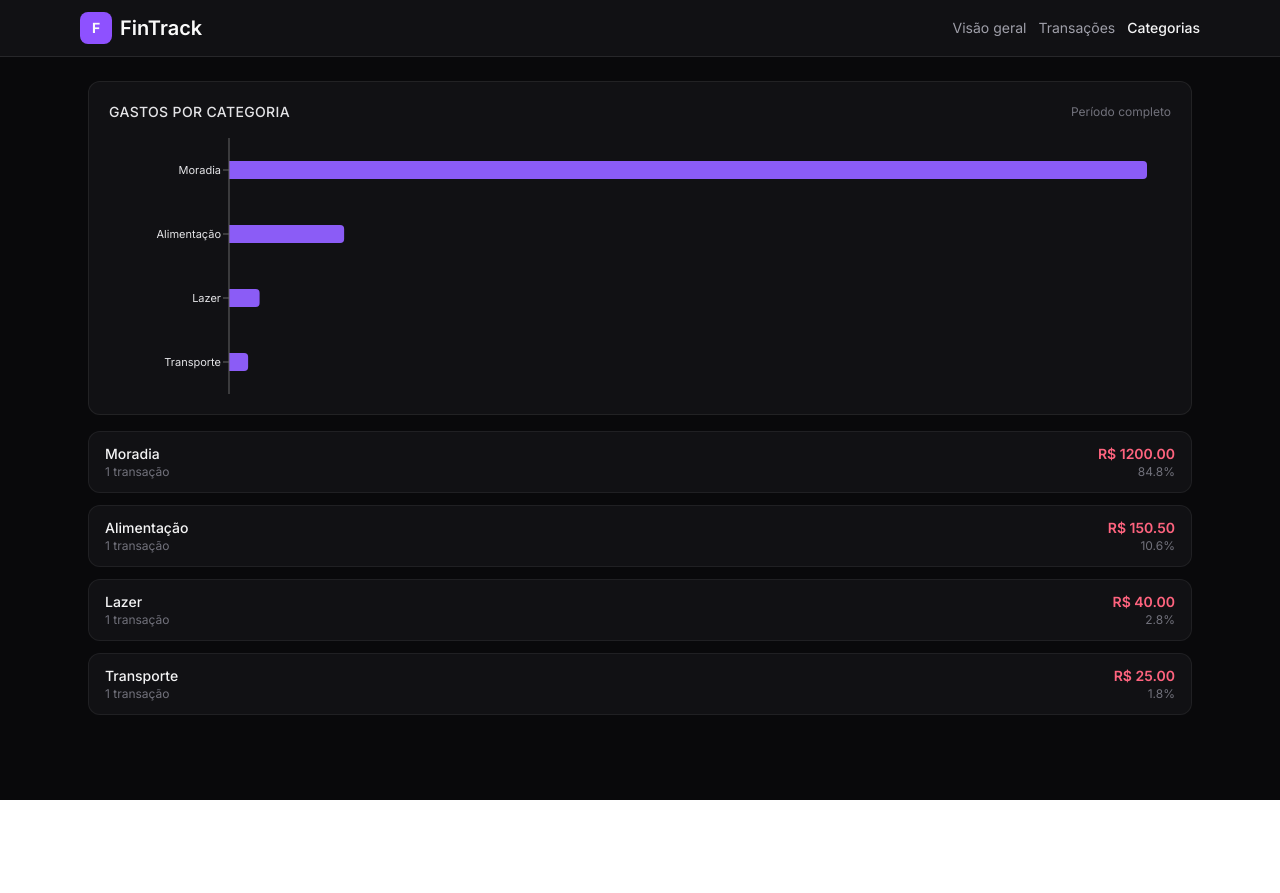
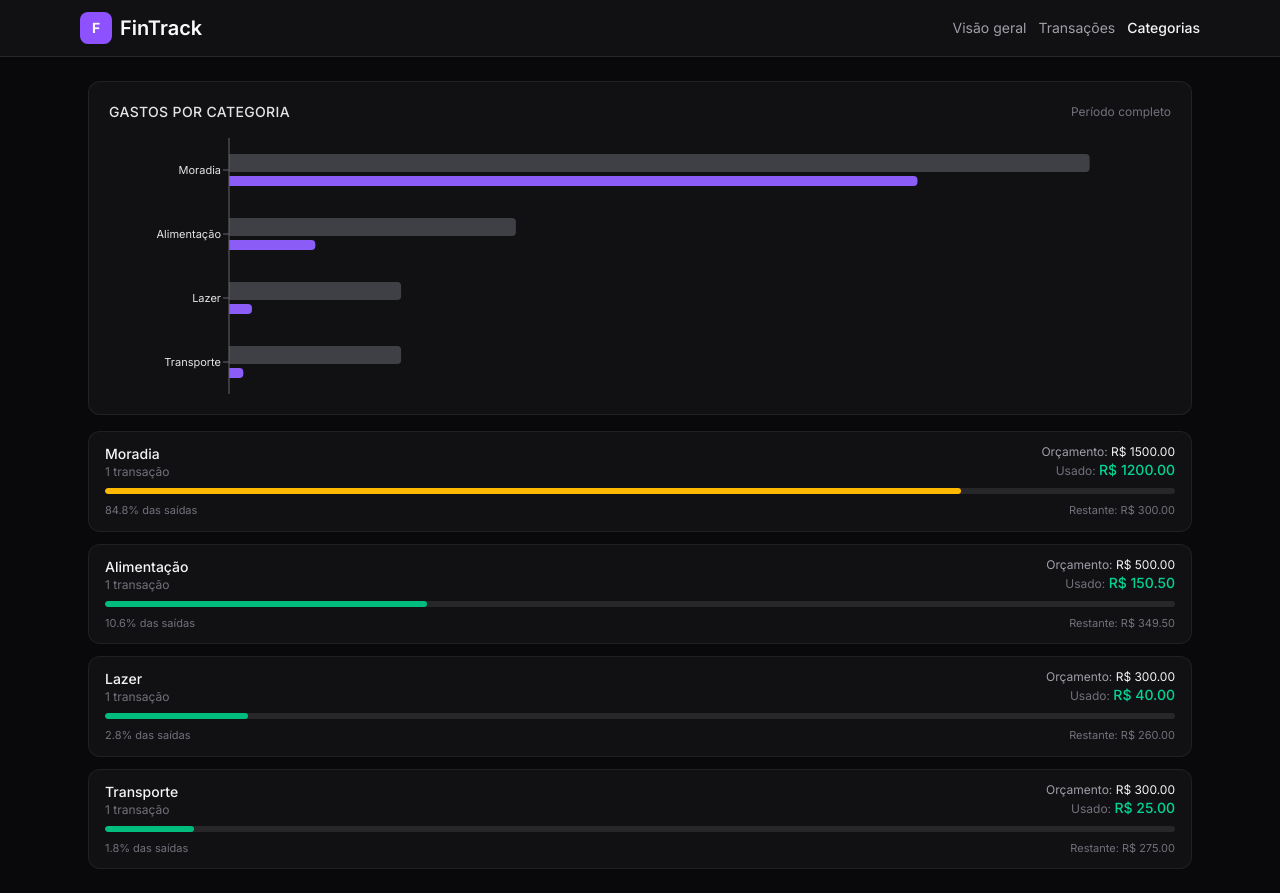
Before and after one commit to ManzanoW/fintrack, a Next.js app: page /categories in a window 1280 px wide. Before the commit the page ends 800 px from the top, so only its background shows below. Built offline with nearby package versions, Linux system fonts and the light colour scheme.

Commit message:
feat: added category budget with progress bars

```diff
--- a/src/app/categories/page.tsx
+++ b/src/app/categories/page.tsx
@@ -17,6 +17,13 @@ export default function CategoriesPage() {
   const transactions: Transaction[] = mockTransactions;
 
   const categories = useMemo(() => {
+    const categoryBudgets: Record<string, number> = {
+      Alimentação: 500,
+      Transporte: 300,
+      Lazer: 300,
+      Moradia: 1500,
+    };
+
     const map = new Map<string, { total: number; count: number }>();
 
     transactions.forEach((t) => {
@@ -31,10 +38,17 @@ export default function CategoriesPage() {
       });
     });
 
-    const arr = Array.from(map.entries()).map(([name, data]) => ({
+    const arr = Array.from(map.entries()).map(([name, data]) => {
+      const budget = categoryBudgets[name] ?? 0;
+      const progress = budget ? (data.total / budget) * 100 : 0;
+
+      return {
         name,
         ...data,
-    }));
+        budget,
+        progress,
+      };
+    });
 
     const grandTotal = arr.reduce((sum, c) => sum + c.total, 0);
 
@@ -46,7 +60,7 @@ export default function CategoriesPage() {
       .sort((a, b) => b.total - a.total);
   }, [transactions]);
 
-  const periodLabel = "Período completo"; // depois você pode ligar com filtros globais
+  const periodLabel = "Período completo";
 
   return (
     <div className="min-h-screen bg-zinc-950 text-zinc-50">
@@ -85,16 +99,25 @@ export default function CategoriesPage() {
                     color: "#fafafa",
                     padding: "0.5rem 0.75rem",
                   }}
-                  formatter={(value: number | string | undefined) => {
+                  formatter={(value: number | string | undefined, name) => {
                     const n = Number(value ?? 0);
-                    return `R$ ${n.toFixed(2)}`;
+                    return [
+                      `R$ ${n.toFixed(2)}`,
+                      name === "total" ? "Gasto" : "Orçamento",
+                    ];
                   }}
+                />
+                <Bar
+                  dataKey="budget"
+                  fill="#3f3f46"
+                  radius={[0, 4, 4, 0]}
+                  barSize={18}
                 />
                 <Bar
                   dataKey="total"
                   fill="#8b5cf6"
                   radius={[0, 4, 4, 0]}
-                  barSize={18}
+                  barSize={10}
                 />
               </BarChart>
             </ResponsiveContainer>
@@ -106,21 +129,73 @@ export default function CategoriesPage() {
           {categories.map((cat) => (
             <div
               key={cat.name}
-              className="flex items-center justify-between bg-zinc-900/60 border border-zinc-800/70 rounded-xl px-4 py-3"
+              className="bg-zinc-900/60 border border-zinc-800/70 rounded-xl px-4 py-3 space-y-2"
             >
+              <div className="flex items-center justify-between">
                 <div>
-                <p className="text-sm font-medium text-zinc-100">{cat.name}</p>
+                  <p className="text-sm font-medium text-zinc-100">
+                    {cat.name}
+                  </p>
                   <p className="text-xs text-zinc-500">
                     {cat.count} transação{cat.count > 1 ? "es" : ""}
                   </p>
                 </div>
-              <div className="text-right">
-                <p className="text-sm font-semibold text-rose-400">
+
+                <div className="text-right text-xs">
+                  {cat.budget > 0 && (
+                    <p className="text-zinc-400">
+                      Orçamento:{" "}
+                      <span className="text-zinc-100">
+                        R$ {cat.budget.toFixed(2)}
+                      </span>
+                    </p>
+                  )}
+                  <p
+                    className={
+                      cat.budget > 0 && cat.total > cat.budget
+                        ? "text-rose-400"
+                        : "text-zinc-500"
+                    }
+                  >
+                    Usado:{" "}
+                    <span
+                      className={
+                        cat.budget > 0 && cat.total > cat.budget
+                          ? "text-sm font-semibold text-rose-400"
+                          : "text-sm font-medium text-emerald-400"
+                      }
+                    >
+                      {" "}
                       R$ {cat.total.toFixed(2)}
+                    </span>
                   </p>
-                <p className="text-xs text-zinc-500">
-                  {cat.percent.toFixed(1)}%
-                </p>
+                </div>
+              </div>
+
+              {cat.budget > 0 && (
+                <div className="h-1.5 w-full rounded-full bg-zinc-800 overflow-hidden">
+                  <div
+                    className={`h-full rounded-full ${
+                      cat.progress < 80
+                        ? "bg-emerald-500"
+                        : cat.progress <= 100
+                          ? "bg-amber-400"
+                          : "bg-rose-500"
+                    }`}
+                    style={{ width: `${Math.min(cat.progress, 100)}%` }}
+                  />
+                </div>
+              )}
+
+              <div className="flex justify-between text-[11px] text-zinc-500">
+                <span>{cat.percent.toFixed(1)}% das saídas</span>
+                {cat.budget > 0 && (
+                  <span>
+                    {cat.total <= cat.budget
+                      ? `Restante: R$ ${(cat.budget - cat.total).toFixed(2)}`
+                      : `Estourou em R$ ${(cat.total - cat.budget).toFixed(2)}`}
+                  </span>
+                )}
               </div>
             </div>
           ))}
```
Lines whose indentation alone changed are shown as unchanged.
